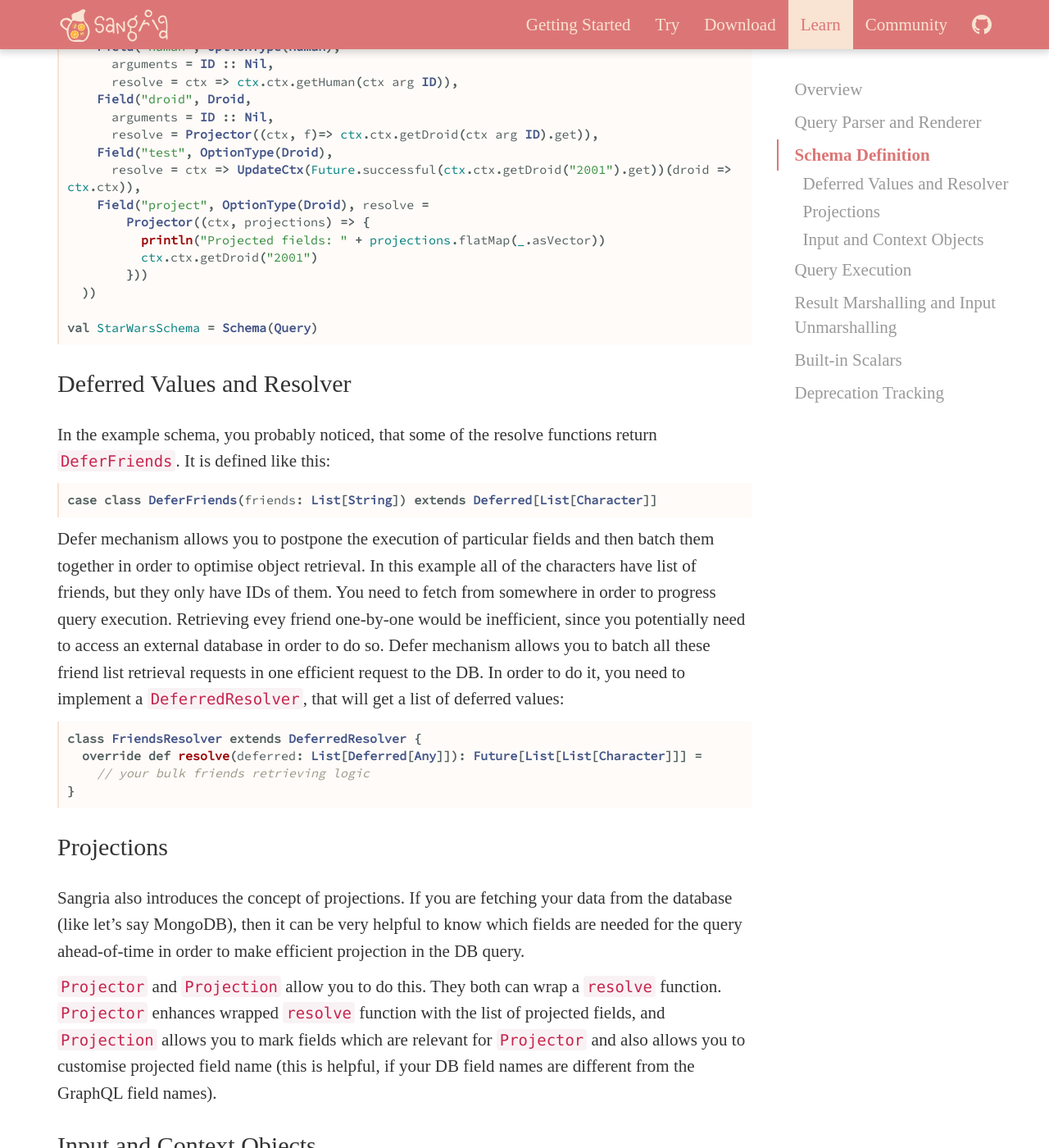
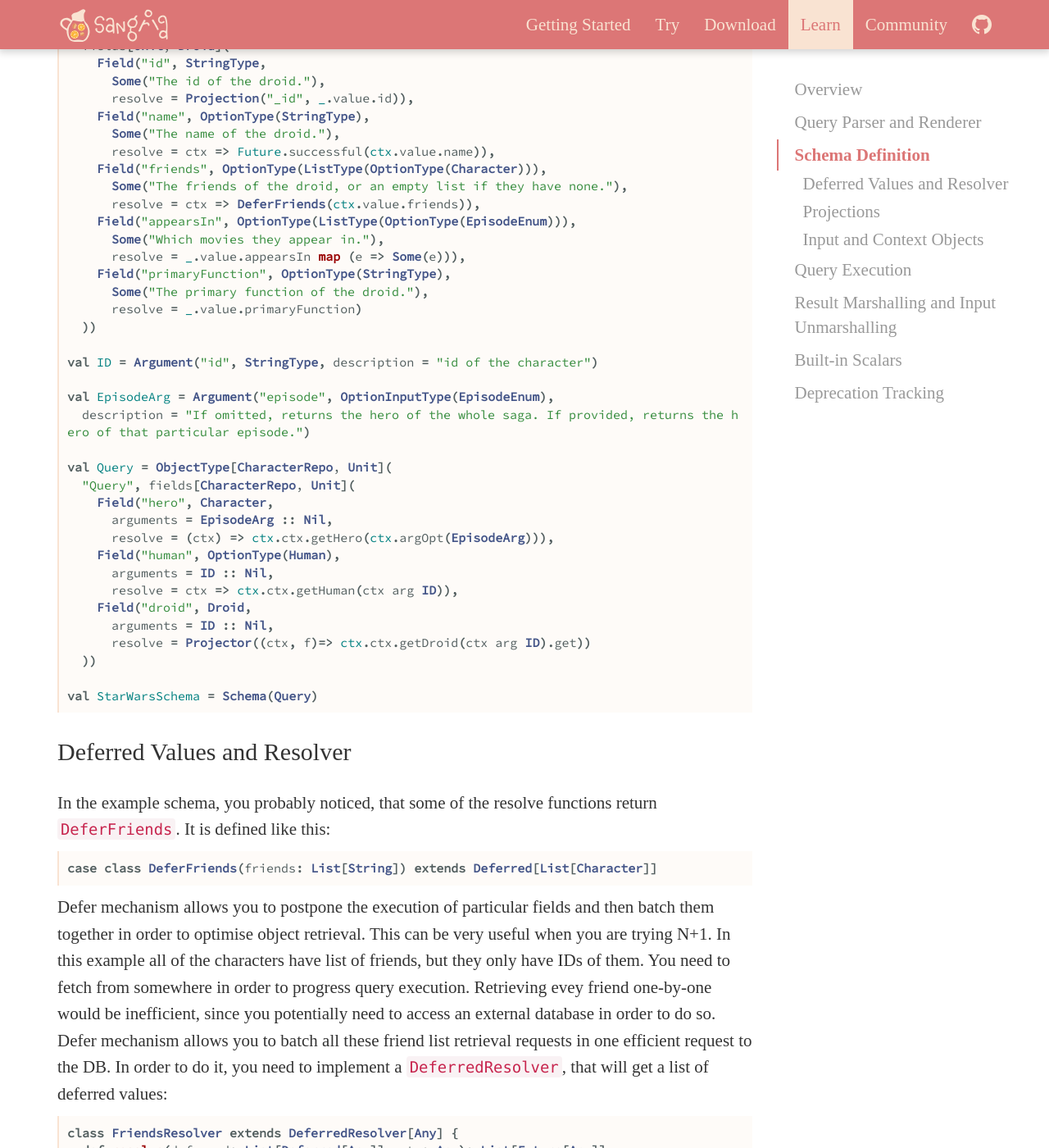
Before and after one commit to sangria-graphql/sangria-graphql.github.io, a Jekyll site: the page built from learn.md, in a window 1280 px wide and 1400 px high, scrolled down 3908 px. Shown: the whole window at 82% size. Built offline with Jekyll 4.4.1, drawn with Linux system fonts in a browser that asks for light colours; some of the changed text lies outside the part shown.

Commit message:
Updated learn page

```diff
--- a/learn.md
+++ b/learn.md
@@ -78,6 +78,23 @@
 println(QueryRenderer.render(document, QueryRenderer.Compact))
 {% endhighlight %}
 
+Alternatively you can use `graphql` macro, which will ensure that you query is syntactically correct at compile time:
+
+{% highlight scala %}
+import sangria.macros._
+
+val queryAst: Document =
+  graphql"""
+    {
+      name
+      friends {
+        id
+        name
+      }
+    }
+  """
+{% endhighlight %}
+
 ## Schema Definition
 
 Here is an example of GraphQL schema DSL:
@@ -103,78 +120,82 @@
   InterfaceType(
     "Character",
     "A character in the Star Wars Trilogy",
-    () => List[Field[Unit, TestData.Character]](
+    () => fields[Unit, TestData.Character](
       Field("id", StringType,
         Some("The id of the character."),
         resolve = _.value.id),
       Field("name", OptionType(StringType),
         Some("The name of the character."),
         resolve = _.value.name),
-      Field("friends", ListType(Character),
+      Field("friends", OptionType(ListType(OptionType(Character))),
         Some("The friends of the character, or an empty list if they have none."),
         resolve = ctx => DeferFriends(ctx.value.friends)),
-      Field("appearsIn", ListType(EpisodeEnum),
+      Field("appearsIn", OptionType(ListType(OptionType(EpisodeEnum))),
         Some("Which movies they appear in."),
-        resolve = _.value.appearsIn)
+        resolve = _.value.appearsIn map (e => Some(e)))
     ))
 
 val Human =
-  ObjectType[Unit, Human](
+  ObjectType(
     "Human",
     "A humanoid creature in the Star Wars universe.",
-    List[Field[Unit, Human]](
+    interfaces[Unit, Human](Character),
+    fields[Unit, Human](
       Field("id", StringType,
         Some("The id of the human."),
         resolve = _.value.id),
       Field("name", OptionType(StringType),
         Some("The name of the human."),
         resolve = _.value.name),
-      Field("friends", ListType(Character),
+      Field("friends", OptionType(ListType(OptionType(Character))),
         Some("The friends of the human, or an empty list if they have none."),
         resolve = (ctx) => DeferFriends(ctx.value.friends)),
+      Field("appearsIn", OptionType(ListType(OptionType(EpisodeEnum))),
+        Some("Which movies they appear in."),
+        resolve = _.value.appearsIn map (e => Some(e))),
       Field("homePlanet", OptionType(StringType),
         Some("The home planet of the human, or null if unknown."),
         resolve = _.value.homePlanet)
-    ),
-    Character :: Nil)
+    ))
 
-val Droid = ObjectType[Unit, Droid](
+val Droid = ObjectType(
   "Droid",
   "A mechanical creature in the Star Wars universe.",
-  List[Field[Unit, Droid]](
+  interfaces[Unit, Droid](Character),
+  fields[Unit, Droid](
     Field("id", StringType,
       Some("The id of the droid."),
       resolve = Projection("_id", _.value.id)),
     Field("name", OptionType(StringType),
       Some("The name of the droid."),
       resolve = ctx => Future.successful(ctx.value.name)),
-    Field("friends", ListType(Character),
+    Field("friends", OptionType(ListType(OptionType(Character))),
       Some("The friends of the droid, or an empty list if they have none."),
       resolve = ctx => DeferFriends(ctx.value.friends)),
+    Field("appearsIn", OptionType(ListType(OptionType(EpisodeEnum))),
+      Some("Which movies they appear in."),
+      resolve = _.value.appearsIn map (e => Some(e))),
     Field("primaryFunction", OptionType(StringType),
       Some("The primary function of the droid."),
-      resolve = Projection(_.value.primaryFunction))
-  ),
-  Character :: Nil)
+      resolve = _.value.primaryFunction)
+  ))
 
-val ID = Argument("id", StringType)
+val ID = Argument("id", StringType, description = "id of the character")
+
+val EpisodeArg = Argument("episode", OptionInputType(EpisodeEnum),
+  description = "If omitted, returns the hero of the whole saga. If provided, returns the hero of that particular episode.")
 
 val Query = ObjectType[CharacterRepo, Unit](
-  "Query", List[Field[CharacterRepo, Unit]](
-    Field("hero", Character, resolve = (ctx) => ctx.ctx.getHero),
+  "Query", fields[CharacterRepo, Unit](
+    Field("hero", Character,
+      arguments = EpisodeArg :: Nil,
+      resolve = (ctx) => ctx.ctx.getHero(ctx.argOpt(EpisodeArg))),
     Field("human", OptionType(Human),
       arguments = ID :: Nil,
       resolve = ctx => ctx.ctx.getHuman(ctx arg ID)),
     Field("droid", Droid,
       arguments = ID :: Nil,
-      resolve = Projector((ctx, f)=> ctx.ctx.getDroid(ctx arg ID).get)),
-    Field("test", OptionType(Droid),
-      resolve = ctx => UpdateCtx(Future.successful(ctx.ctx.getDroid("2001").get))(droid => ctx.ctx)),
-    Field("project", OptionType(Droid), resolve =
-        Projector((ctx, projections) => {
-          println("Projected fields: " + projections.flatMap(_.asVector))
-          ctx.ctx.getDroid("2001")
-        }))
+      resolve = Projector((ctx, f)=> ctx.ctx.getDroid(ctx arg ID).get))
   ))
 
 val StarWarsSchema = Schema(Query)
@@ -189,14 +210,15 @@
 {% endhighlight %}
 
 Defer mechanism allows you to postpone the execution of particular fields and then batch them together in order to optimise object retrieval.
-In this example all of the characters have list of friends, but they only have IDs of them. You need to fetch from somewhere in order to progress
-query execution. Retrieving evey friend one-by-one would be inefficient, since you potentially need to access an external database
+This can be very useful when you are trying N+1. In this example all of the characters have list of friends, but they only have IDs of them.
+You need to fetch from somewhere in order to progress query execution.
+Retrieving evey friend one-by-one would be inefficient, since you potentially need to access an external database
 in order to do so. Defer mechanism allows you to batch all these friend list retrieval requests in one efficient request to the DB. In order to do it,
 you need to implement a `DeferredResolver`, that will get a list of deferred values:
 
 {% highlight scala %}
-class FriendsResolver extends DeferredResolver {
-  override def resolve(deferred: List[Deferred[Any]]): Future[List[List[Character]]] =
+class FriendsResolver extends DeferredResolver[Any] {
+  def resolve(deferred: List[Deferred[Any]], ctx: Any): List[Future[Any]] =
     // your bulk friends retrieving logic
 }
 {% endhighlight %}
@@ -207,8 +229,9 @@
 very helpful to know which fields are needed for the query ahead-of-time in order to make efficient projection in the DB query.
 
 `Projector` and `Projection` allow you to do this. They both can wrap a `resolve` function. `Projector` enhances wrapped `resolve` function
-with the list of projected fields, and `Projection` allows you to mark fields which are relevant for `Projector` and also allows you to customise projected
+with the list of projected fields (limited by depth), and `Projection` allows you to customise projected
 field name (this is helpful, if your DB field names are different from the GraphQL field names).
+`NoProjection` on the other hand allows you to exclude a field from the list of projected field names.
 
 ### Input and Context Objects
 
@@ -236,51 +259,53 @@
 ## Result Marshalling and Input Unmarshalling
 
 GraphQL query execution needs to know how to serialize the result of execution and how to deserialize arguments/variables.
+Specification itself does not define the data format, instead it uses abstract concepts like map and list.
 Sangria does not hard-code the serialisation mechanism. Instead it provides two traits for this:
 
 * `ResultMarshaller` - knows how to serialize results of execution
 * `InputUnmarshaller[Node]` - knows how to deserialize the arguments/variables
 
-At the moment Sangria provides these implementations:
+At the moment Sangria provides implementations fro these libraries:
 
-* `sangria.integration.Json4sSupport` - json4s serialization/deserialization
-* `sangria.integration.SprayJsonSupport` - spray-json serialization/deserialization
-* `sangria.integration.PlayJsonSupport` - play-json serialization/deserialization
+* `sangria.integration.json4s._` - json4s serialization/deserialization
+* `sangria.integration.sprayJson._` - spray-json serialization/deserialization
+* `sangria.integration.playJson._` - play-json serialization/deserialization
+* `sangria.integration.circe._` - circe serialization/deserialization
 * The default one, which serializes/deserializes to scala `Map`/`List`
 
 In order to use one of these, just import it and the result of execution will be of the correct type:
 
 {% highlight scala %}
 {
-  import sangria.integration.Json4sSupport._
+  import sangria.integration.json4s._
   import org.json4s.native.JsonMethods._
 
   println("Json4s marshalling:\n")
 
   println(pretty(render(Await.result(
     Executor(TestSchema.StarWarsSchema, userContext = new CharacterRepo, deferredResolver = new FriendsResolver)
-        .execute(ast, arguments = Some(vars)), Duration.Inf))))
+        .execute(ast, variables = vars), Duration.Inf))))
 }
 
 {
-  import sangria.integration.SprayJsonSupport._
+  import sangria.integration.sprayJson._
 
   println("\nSprayJson marshalling:\n")
 
   println(Await.result(
     Executor(TestSchema.StarWarsSchema, userContext = new CharacterRepo, deferredResolver = new FriendsResolver)
-        .execute(ast, arguments = Some(vars)), Duration.Inf).prettyPrint)
+        .execute(ast, variables = vars), Duration.Inf).prettyPrint)
 }
 
 {
-  import sangria.integration.PlayJsonSupport._
+  import sangria.integration.playJson._
   import play.api.libs.json._
 
   println("\nPlayJson marshalling:\n")
 
   println(Json.prettyPrint(Await.result(
     Executor(TestSchema.StarWarsSchema, userContext = new CharacterRepo, deferredResolver = new FriendsResolver)
-        .execute(ast, arguments = Some(vars)), Duration.Inf)))
+        .execute(ast, variables = vars), Duration.Inf)))
 }
 {% endhighlight %}
 
@@ -288,6 +313,7 @@
 
 Sangria support all standard GraphQL scalars like `String`, `Int`, `ID`, etc. In addition, sangria introduces following built-in scalar types:
 
+* `Long` - a 64 bit integer value which is represented as a `Long` in scala code
 * `BigInt` - similar to `Int` scalar value, but allows you to transfer big integer values and represents them in code as scala's `BigInt` class
 * `BigDecimal` - similar to `Float` scalar value, but allows you to transfer big decimal values and represents them in code as scala's `BigDecimal` class
 
@@ -298,7 +324,7 @@
 
 {% highlight scala %}
 trait DeprecationTracker {
-  def deprecatedFieldUsed[Ctx](path: List[String], field: Field[Ctx, _], userContext: Ctx): Unit
+  def deprecatedFieldUsed[Ctx](ctx: Context[Ctx, _]): Unit
   def deprecatedEnumValueUsed[T, Ctx](enum: EnumType[T], value: T, userContext: Ctx): Unit
 }
 {% endhighlight %}
```
Also changed, not shown: other parts of learn.md (+1 -1 lines).
